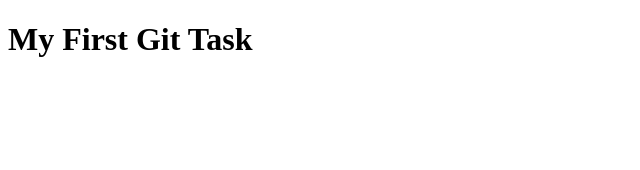
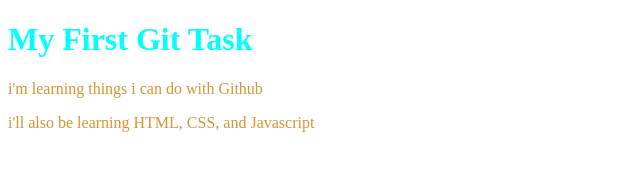
Before and after one commit to deddypiper/my-first-git-task, a plain HTML site: page index.html in a window 1280 px wide. Shown: the whole page, without its empty margins (0-640 px from the left). Drawn offline with Linux system fonts and the light colour scheme.

Commit message:
added a css file

```diff
--- a/index.html
+++ b/index.html
@@ -4,11 +4,18 @@
     <meta charset="UTF-8">
     <meta http-equiv="X-UA-Compatible" content="IE=edge">
     <meta name="viewport" content="width=device-width, initial-scale=1.0">
+    <link rel="stylesheet" href="style.css">
     <title>Git Task</title>
 </head>
 <body>
     <H1>
         My First Git Task
     </H1>
+    <p>
+        i'm learning things i can do with Github
+    </p>
+    <p>
+        i'll also be learning HTML, CSS, and Javascript
+    </p>
 </body>
 </html>
--- /dev/null
+++ b/style.css
@@ -0,0 +1,7 @@
+h1{
+    color: aqua;
+    font-size: 2emg;
+}
+p{
+    color: rgb(212, 148, 52);
+}
```
